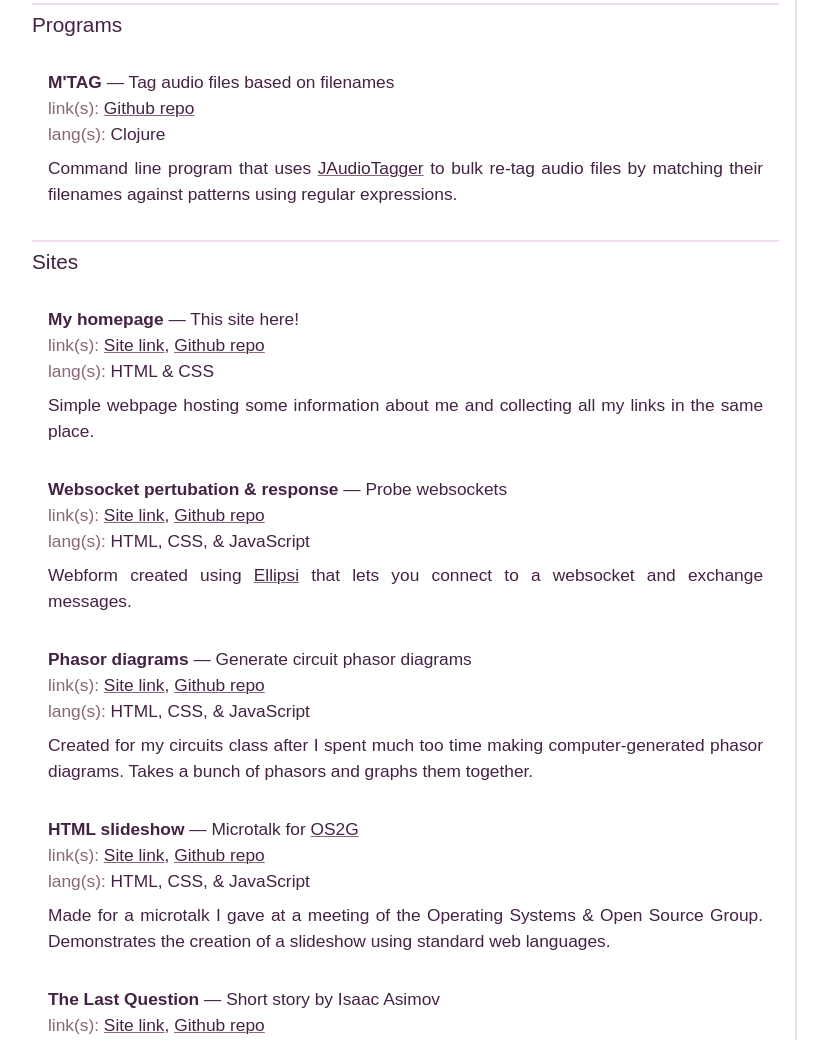
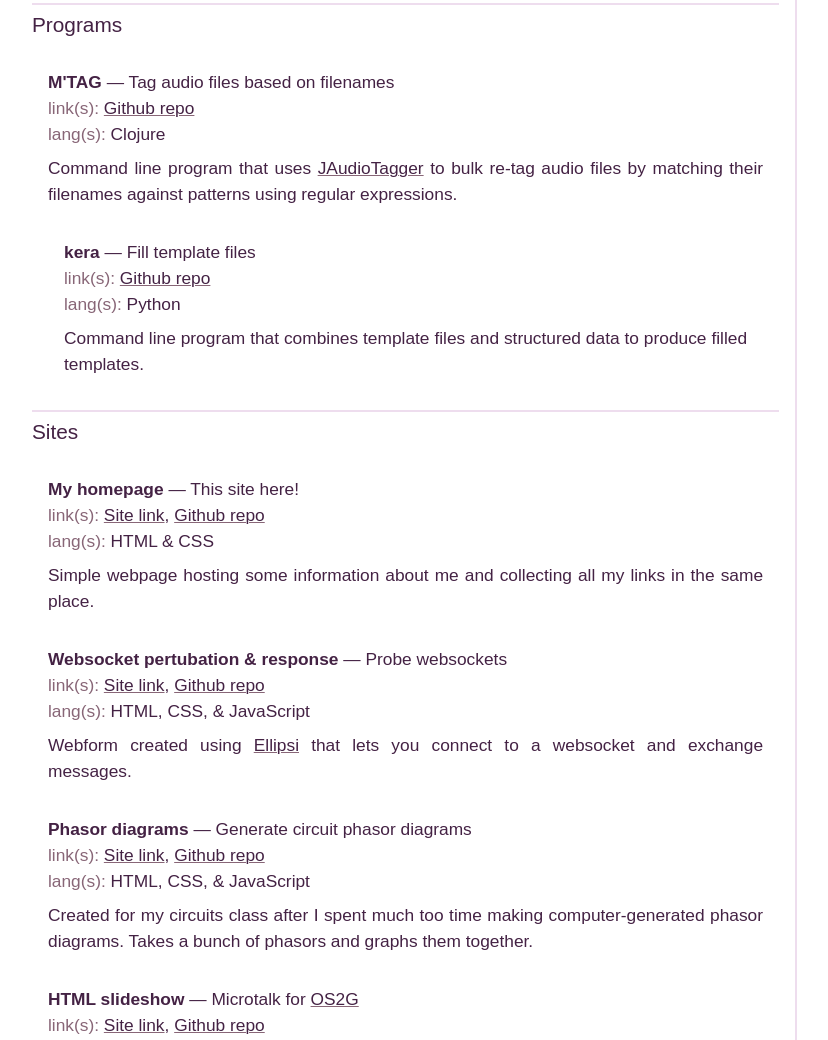
Before and after one commit to ctwiebe23/ctwiebe23.github.io, a plain HTML site: page index.html in a window 1280 px wide. Shown: the part 1105-2145 px from the top of the page, without its empty margins (182-1010 px from the left). Drawn offline with Linux system fonts and the light colour scheme.

Commit message:
added kera

```diff
--- a/index.html
+++ b/index.html
@@ -113,6 +113,16 @@
               to bulk re-tag audio files by matching their filenames against
               patterns using regular expressions.</p>
             </project-desc>
+          <project-profile>
+            <project-name>kera</project-name>
+            <project-tagline>Fill template files</project-tagline>
+            <project-link><a href="https://github.com/ctwiebe23/kera">Github repo</a></project-link>
+            <project-lang>Python</project-lang>
+            <project-desc>
+              <p>Command line program that combines template files and
+              structured data to produce filled templates.</p>
+            </project-desc>
+          </project-profile>
           </project-profile>
         </section>
         <!-- <section> -->
```
